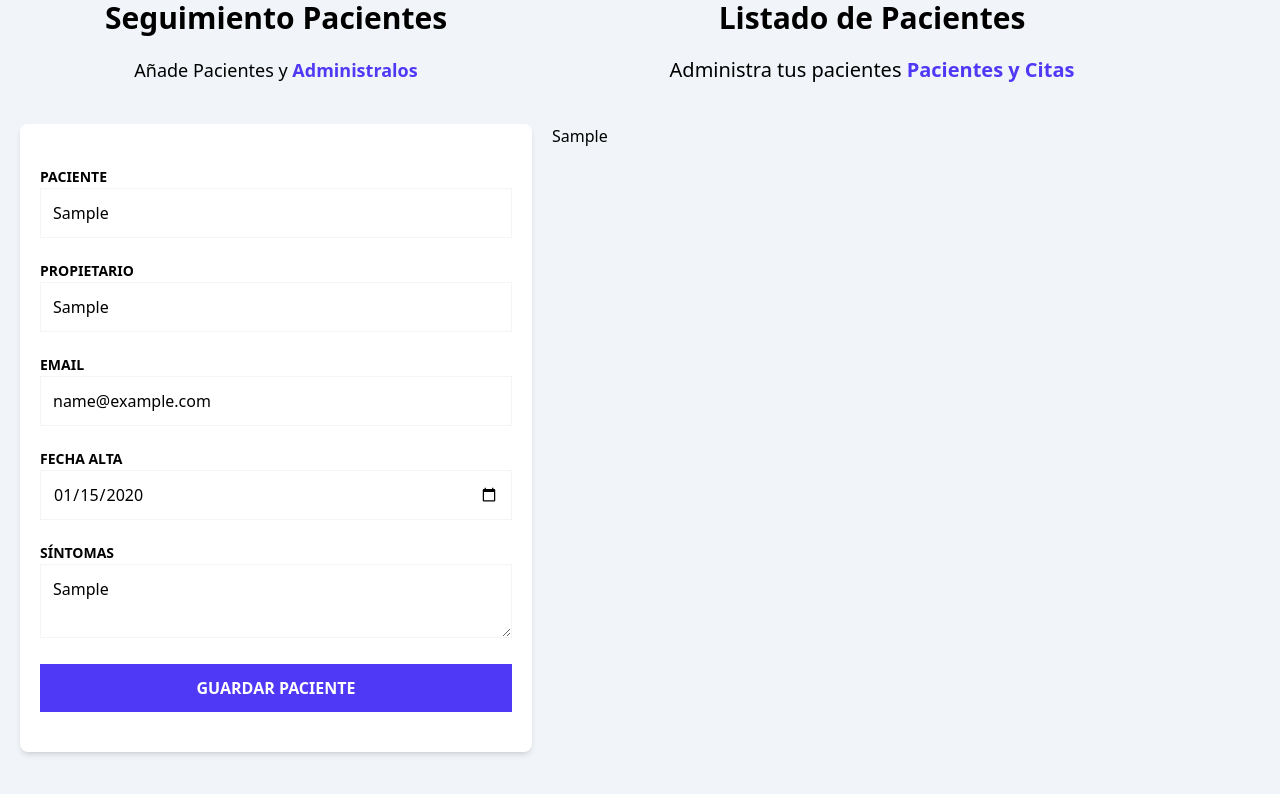
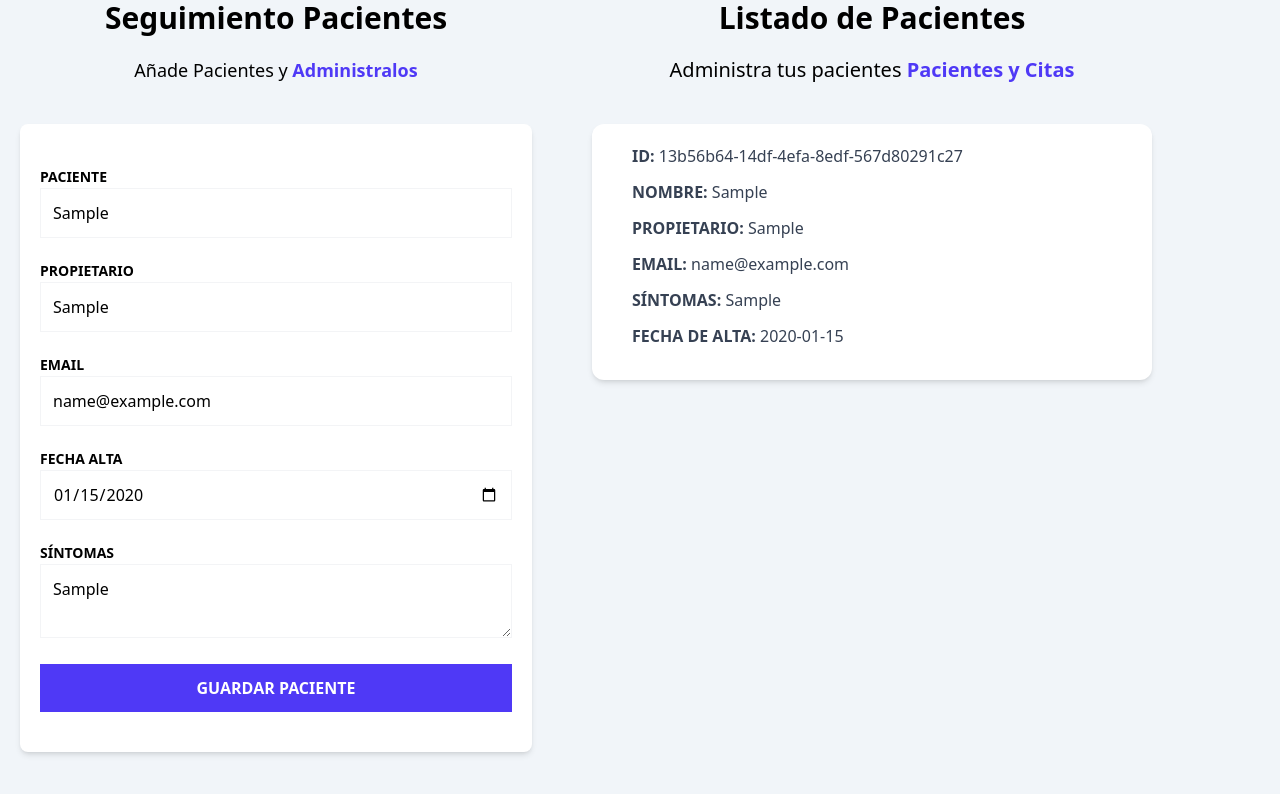
Before and after one commit to RigoDelgadillo/administrador-de-pacientes, a React (Vite) app: page / in a window 1280 px wide. Both pictures are taken after typing "Sample", "Sample", "name@example.com", "2020-01-15", "Sample" into the empty fields and a click on the input "Guardar Paciente". Shown: the part 224-1018 px from the top of the page. Built offline with nearby package versions, Linux system fonts and the light colour scheme.

Commit message:
La informacion del paciente se muestra en pantalla

```diff
--- a/src/components/PatientDetail.tsx
+++ b/src/components/PatientDetail.tsx
@@ -1,9 +1,22 @@
 import type { Patient } from "../interfaces";
+import PatientDetailItem from "./PatientDetailItem";
 
 type PatientDetailProps = {
   patient: Patient;
 };
 
 export default function PatientDetail({ patient }: PatientDetailProps) {
-  return <div>{patient.name}</div>;
+  return (
+    <div className="mx-10 my-5 px-10 p-5 bg-white shadow-md rounded-xl">
+      <PatientDetailItem label="ID:" data={patient.id} />
+      <PatientDetailItem label="Nombre:" data={patient.name} />
+      <PatientDetailItem label="Propietario:" data={patient.caretaker} />
+      <PatientDetailItem label="Email:" data={patient.email} />
+      <PatientDetailItem label="Síntomas:" data={patient.symptoms} />
+      <PatientDetailItem
+        label="Fecha de alta:"
+        data={patient.date.toString()}
+      />
+    </div>
+  );
 }
--- /dev/null
+++ b/src/components/PatientDetailItem.tsx
@@ -0,0 +1,16 @@
+type PatientDetailItemProps = {
+  label: string;
+  data: string;
+};
+
+export default function PatientDetailItem({
+  label,
+  data,
+}: PatientDetailItemProps) {
+  return (
+    <p className="uppercase font-bold mb-3 text-gray-700">
+      {label} {""}
+      <span className="font-normal normal-case">{data}</span>
+    </p>
+  );
+}
```
